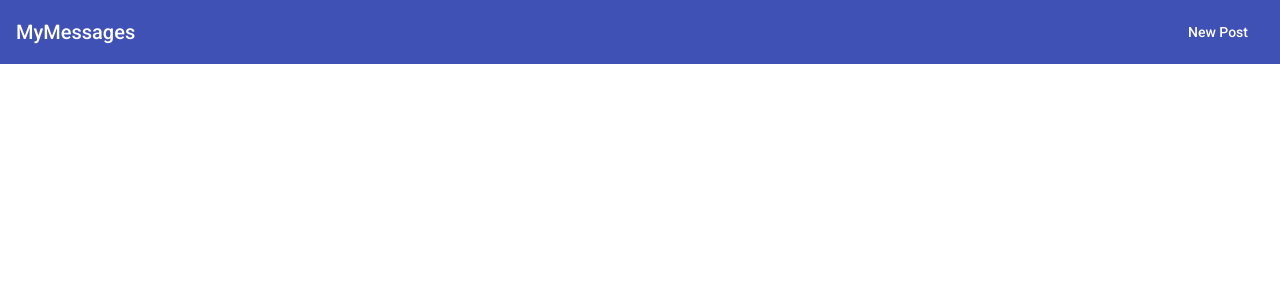
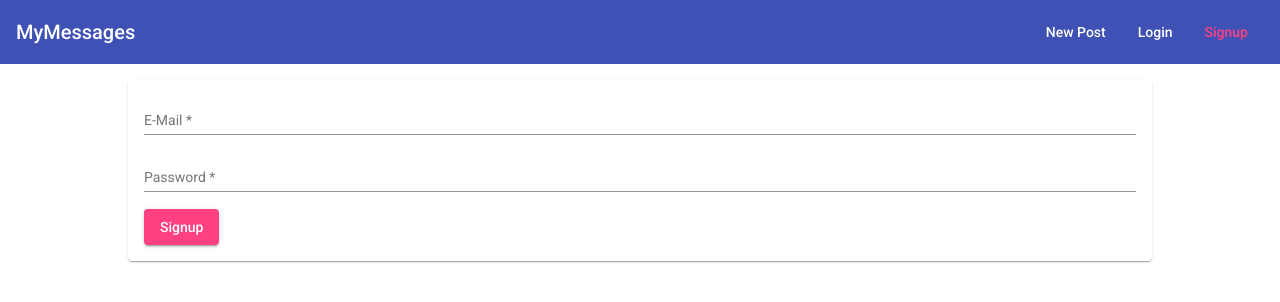
Before and after one commit to gauravbharat/mean-stack-blogger, an Angular app: page /signup in a window 1280 px wide. Before the commit this address led to /. Shown: the top 302 px of the page. Built offline with nearby package versions, Linux system fonts and the light colour scheme.

Commit message:
Auth: added login and signup pages

```diff
--- a/src/app/app-routing.module.ts
+++ b/src/app/app-routing.module.ts
@@ -3,6 +3,8 @@
 
 import { PostListComponent } from './posts/post-list/post-list.component';
 import { PostCreateComponent } from './posts/post-create/post-create.component';
+import { LoginComponent } from './auth/login/login.component';
+import { SignupComponent } from './auth/signup/signup.component';
 
 /** TIP
  * Routes are simply JavaScript objects,
@@ -15,6 +17,8 @@
   { path: '', component: PostListComponent },
   { path: 'create', component: PostCreateComponent },
   { path: 'edit/:postId', component: PostCreateComponent },
+  { path: 'login', component: LoginComponent },
+  { path: 'signup', component: SignupComponent },
 ];
 
 /** Now let the RouterModule know about the Routes defined by importing it and
--- /dev/null
+++ b/src/app/auth/login/login.component.css
@@ -0,0 +1,7 @@
+mat-form-field {
+  width: 100%;
+}
+
+mat-spinner {
+  margin: auto;
+}
--- /dev/null
+++ b/src/app/auth/login/login.component.html
@@ -0,0 +1,42 @@
+<!-- Template driven approace using FormsModule
+  Set form element local reference name as #loginForm of type ngForm.
+  Set local references of form input fields of type 'ngModel', add a name property and register
+  the input element as a ngModel using the ngModel directive.
+-->
+<mat-card>
+  <mat-spinner *ngIf="isLoading"></mat-spinner>
+  <form #loginForm="ngForm" (submit)="onLogin(loginForm)" *ngIf="!isLoading">
+    <mat-form-field>
+      <input
+        matInput
+        name="email"
+        ngModel
+        #emailInput="ngModel"
+        type="email"
+        placeholder="E-Mail"
+        required
+        email
+      />
+      <mat-error *ngIf="emailInput.invalid"
+        >Please enter a valid email.</mat-error
+      >
+    </mat-form-field>
+    <mat-form-field>
+      <input
+        matInput
+        name="password"
+        ngModel
+        #passwordInput="ngModel"
+        type="password"
+        placeholder="Password"
+        required
+      />
+      <mat-error *ngIf="passwordInput.invalid"
+        >Please enter a valid password.</mat-error
+      >
+    </mat-form-field>
+    <button mat-raised-button color="accent" type="submit">
+      Login
+    </button>
+  </form>
+</mat-card>
--- /dev/null
+++ b/src/app/auth/login/login.component.ts
@@ -0,0 +1,15 @@
+import { Component } from '@angular/core';
+import { NgForm } from '@angular/forms';
+
+// Selector is omitted here because this component would be loaded via Routing
+@Component({
+  templateUrl: './login.component.html',
+  styleUrls: ['./login.component.css'],
+})
+export class LoginComponent {
+  isLoading = false;
+
+  onLogin(form: NgForm) {
+    //
+  }
+}
--- /dev/null
+++ b/src/app/auth/signup/signup.component.css
@@ -0,0 +1,7 @@
+mat-form-field {
+  width: 100%;
+}
+
+mat-spinner {
+  margin: auto;
+}
--- /dev/null
+++ b/src/app/auth/signup/signup.component.html
@@ -0,0 +1,42 @@
+<!-- Template driven approace using FormsModule
+  Set form element local reference name as #loginForm of type ngForm.
+  Set local references of form input fields of type 'ngModel', add a name property and register
+  the input element as a ngModel using the ngModel directive.
+-->
+<mat-card>
+  <mat-spinner *ngIf="isLoading"></mat-spinner>
+  <form #signupForm="ngForm" (submit)="onSignup(signupForm)" *ngIf="!isLoading">
+    <mat-form-field>
+      <input
+        matInput
+        name="email"
+        ngModel
+        #emailInput="ngModel"
+        type="email"
+        placeholder="E-Mail"
+        required
+        email
+      />
+      <mat-error *ngIf="emailInput.invalid"
+        >Please enter a valid email.</mat-error
+      >
+    </mat-form-field>
+    <mat-form-field>
+      <input
+        matInput
+        name="password"
+        ngModel
+        #passwordInput="ngModel"
+        type="password"
+        placeholder="Password"
+        required
+      />
+      <mat-error *ngIf="passwordInput.invalid"
+        >Please enter a valid password.</mat-error
+      >
+    </mat-form-field>
+    <button mat-raised-button color="accent" type="submit">
+      Signup
+    </button>
+  </form>
+</mat-card>
--- /dev/null
+++ b/src/app/auth/signup/signup.component.ts
@@ -0,0 +1,15 @@
+import { Component } from '@angular/core';
+import { NgForm } from '@angular/forms';
+
+// Selector is omitted here because this component would be loaded via Routing
+@Component({
+  templateUrl: './signup.component.html',
+  styleUrls: ['./signup.component.css'],
+})
+export class SignupComponent {
+  isLoading = false;
+
+  onSignup(form: NgForm) {
+    //
+  }
+}
--- a/src/app/header/header.component.css
+++ b/src/app/header/header.component.css
@@ -9,6 +9,10 @@
   color: #fff;
 }
 
+ul {
+  display: flex;
+}
+
 /* mat-toolbar uses flex by default, make sure the in-between spacer class component
 occupies the remaining space, between 'MyMessages' and other RTL links  */
 .spacer {
--- a/src/app/header/header.component.html
+++ b/src/app/header/header.component.html
@@ -5,11 +5,21 @@
   </span>
   <span class="spacer"></span>
   <ul>
+    <!-- Apply mat-accent color when link is active -->
     <li>
-      <!-- Apply mat-accent color when link is active -->
       <a mat-button routerLink="/create" routerLinkActive="mat-accent">
         New Post
       </a>
     </li>
+    <li>
+      <a mat-button routerLink="/login" routerLinkActive="mat-accent">
+        Login
+      </a>
+    </li>
+    <li>
+      <a mat-button routerLink="/signup" routerLinkActive="mat-accent">
+        Signup
+      </a>
+    </li>
   </ul>
 </mat-toolbar>
--- a/src/app/posts/post-create/post-create.component.css
+++ b/src/app/posts/post-create/post-create.component.css
@@ -1,4 +1,5 @@
-mat-form-field {
+mat-form-field,
+textarea {
   width: 100%;
 }
 
--- a/src/app/posts/post-create/post-create.component.html
+++ b/src/app/posts/post-create/post-create.component.html
@@ -9,6 +9,7 @@
 Wrap ngModel in square brackets and pull in the respective value from the 'post' object
  -->
 
+<!-- Reactive form approach using ReactiveFormsModule -->
 <mat-card>
   <!-- Add local reference using #postForm and passing ngForm
     #postForm gives access to angular form object which can be passed as
```
Also changed, not shown: src/app/app.module.ts (+6 -1 lines).
